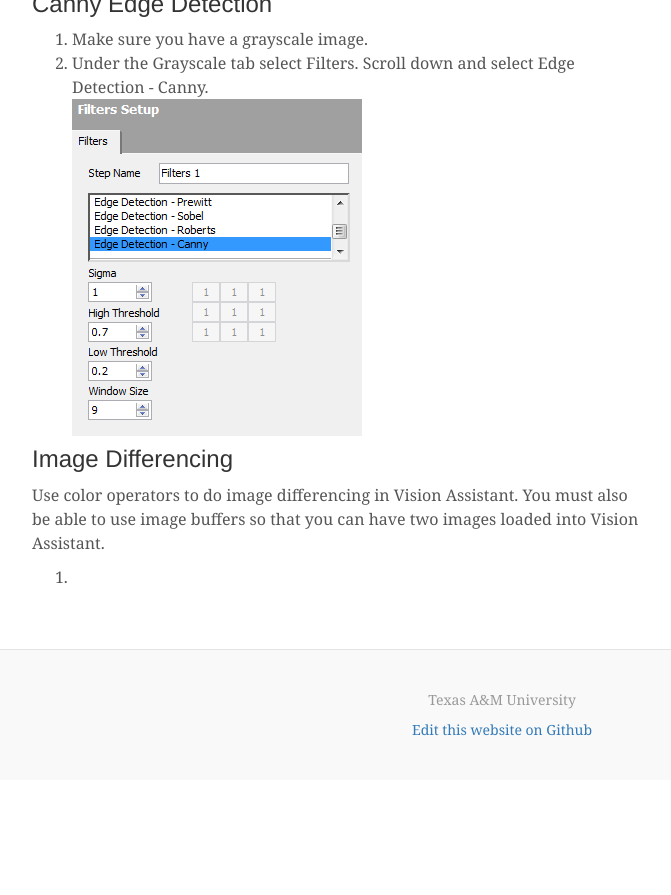
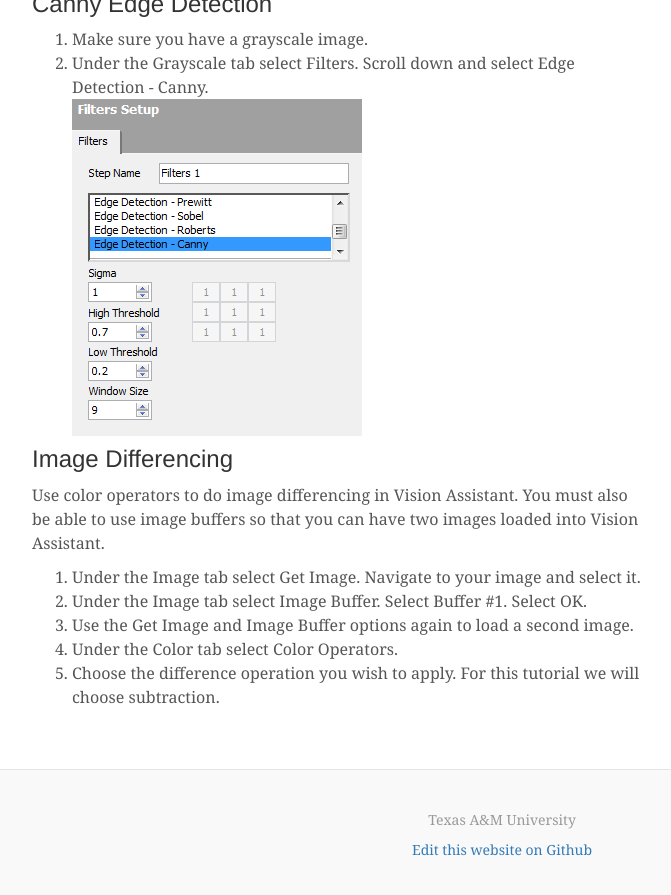
Before and after one commit to LabVIEW-Robotics/LabVIEW-Robotics.github.io, a Jekyll site: the page built from vision_tutorial.html, in a window 1280 px wide and 900 px high, scrolled down 2193 px. Shown: the top 895 px of the window, without its empty margins (138-809 px from the left). Built offline with Jekyll 4.4.1, drawn with Linux system fonts in a browser that asks for light colours; nearby versions of some CDN libraries; Markdown is read by kramdown in place of the engine named in the settings; before the commit the page ends 2973 px from its top, so only the background shows below that.

Commit message:
more differencing

```diff
--- a/vision_tutorial.html
+++ b/vision_tutorial.html
@@ -83,7 +83,19 @@ You must also be able to use image buffers so that you can
 have two images loaded into Vision Assistant.
 <ol>
 <li>
-
+Under the Image tab select Get Image. Navigate to your image and select it.
+</li>
+<li>
+Under the Image tab select Image Buffer. Select Buffer #1. Select OK.
+</li>
+<li>
+Use the Get Image and Image Buffer options again to load a second image.
+</li>
+<li>
+Under the Color tab select Color Operators.
+</li>
+<li>
+Choose the difference operation you wish to apply. For this tutorial we will choose subtraction.
 </li>
 </ol>
 </p>
```
